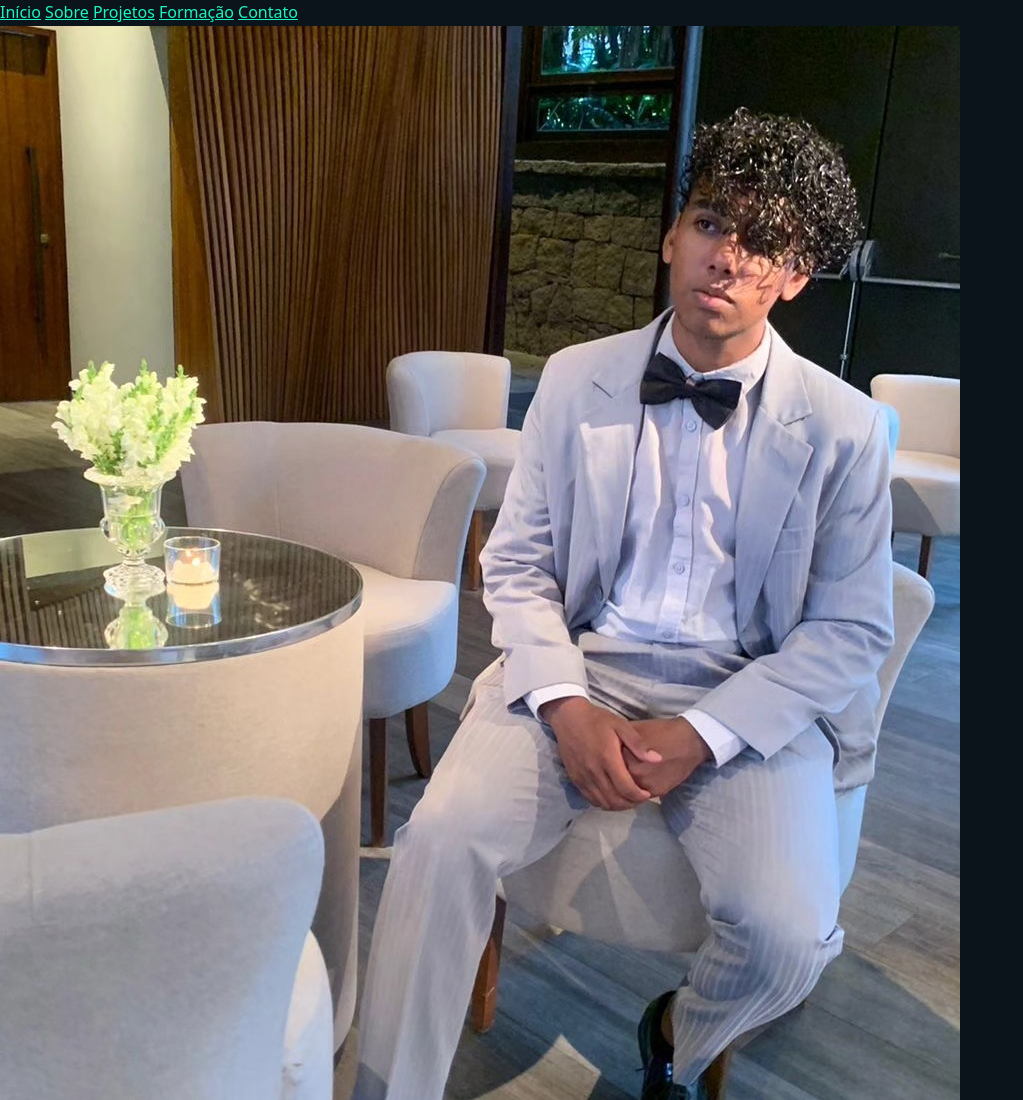
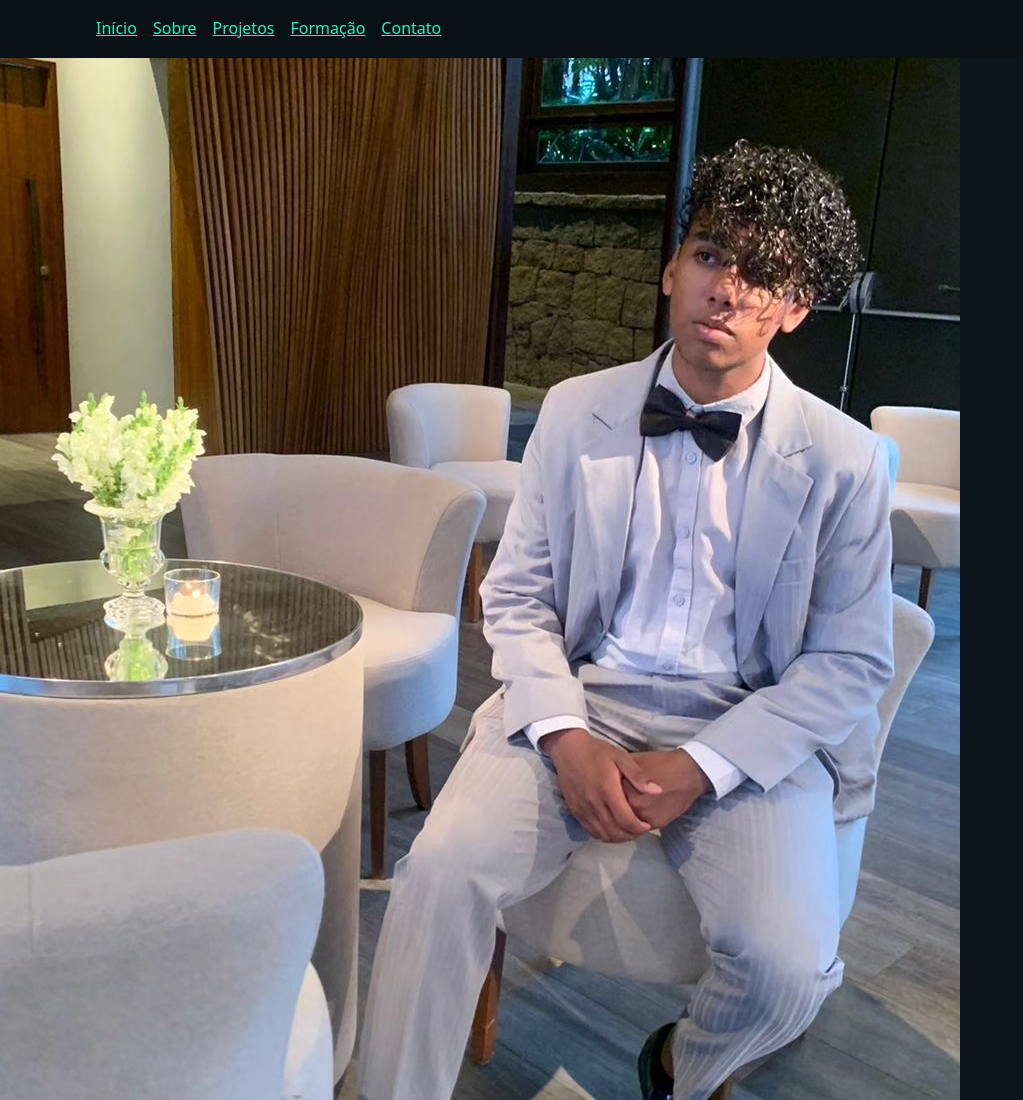
Before and after one commit to Skyuzu15/portfolio, a plain HTML site: page index.html in a window 1280 px wide. Shown: the top 1100 px of the page, without its empty margins (0-1023 px from the left). Drawn offline with Linux system fonts and the light colour scheme.

Commit message:
Compõe header e navegação do Portfólio

```diff
--- a/css/style.css
+++ b/css/style.css
@@ -44,3 +44,22 @@ a {
     outline: 2px solid var(--cor-destaque);
     outline-offset: 3px;
 }
+
+.cabecalho {
+    background-color: var(--cor-fundo-profundo);
+    padding-block: var(--espacamento-medio);
+}
+
+nav.navegacao {
+    display: flex;
+    flex-wrap: wrap;
+    align-items: center;
+    gap: var(--espacamento-medio);
+}
+
+.conteudo {
+    width: 100%;
+    max-width: var(--largura-conteudo);
+    margin-inline: auto;
+    padding-inline: var(--espacamento-medio);
+}
--- a/index.html
+++ b/index.html
@@ -11,10 +11,10 @@
 <body>
 
     <!-- Cabeçalho -->
-    <header>
+    <header class="cabecalho">
 
         <!-- Navegação-->
-        <nav>
+        <nav class="navegacao conteudo">
             <a href="#inicio">Início</a>
             <a href="#sobre">Sobre</a>
             <a href="#projetos">Projetos</a>
```
